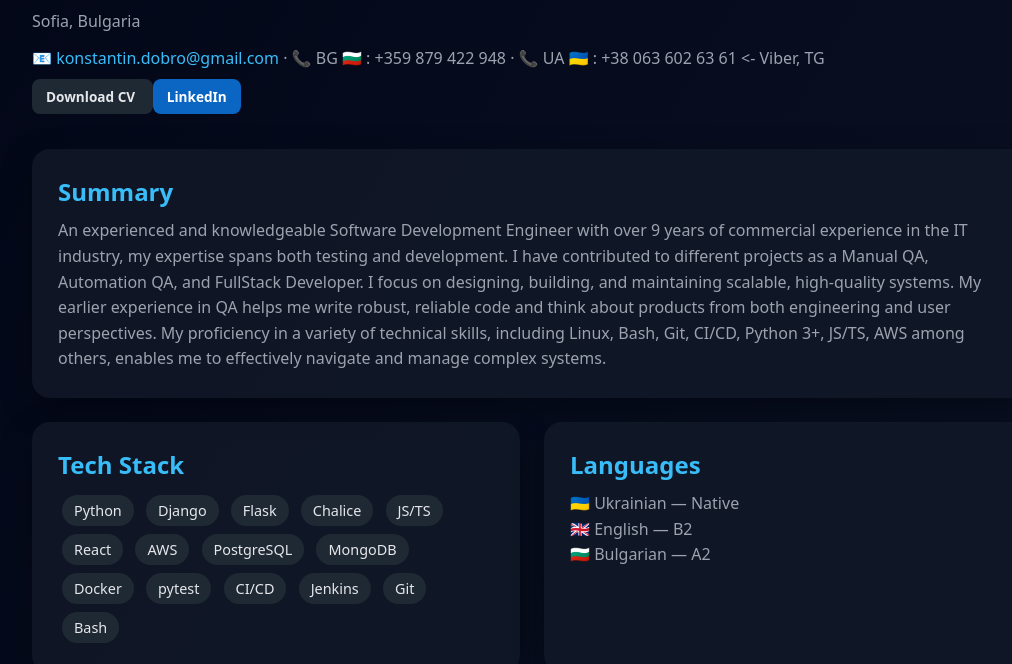
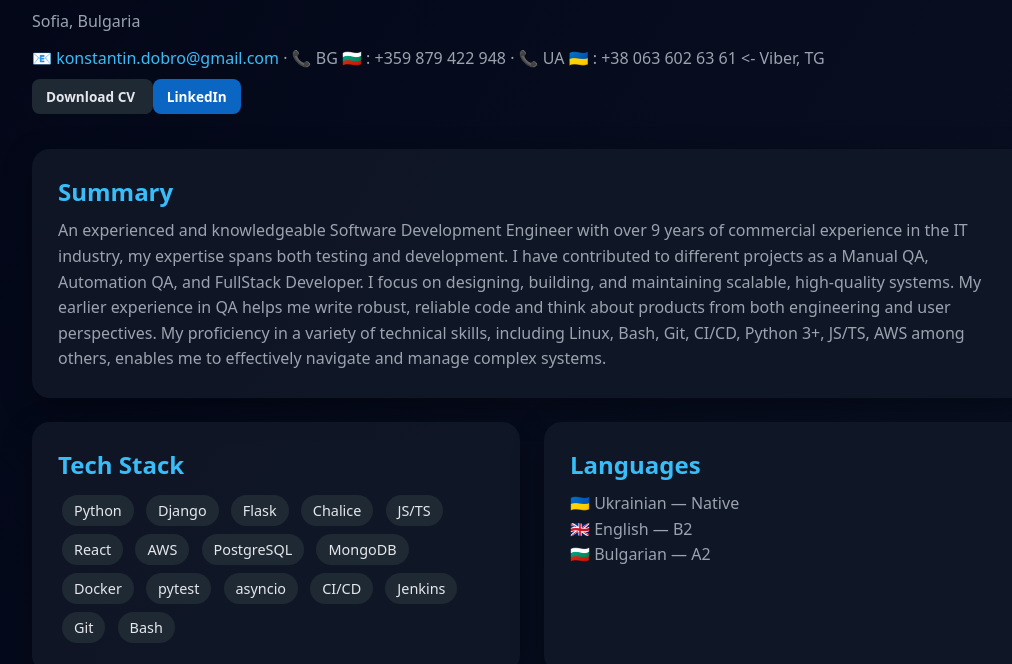
Before and after one commit to KonDob/KonDob.github.io, a plain HTML site: page index.html in a window 1280 px wide. Shown: the part 136-800 px from the top of the page, without its empty margins (108-1120 px from the left). Drawn offline with Linux system fonts and the light colour scheme.

Commit message:
Add asyncio

```diff
--- a/index.html
+++ b/index.html
@@ -203,6 +203,7 @@
                 <span class="badge">MongoDB</span>
                 <span class="badge">Docker</span>
                 <span class="badge">pytest</span>
+                <span class="badge">asyncio</span>
                 <span class="badge">CI/CD</span>
                 <span class="badge">Jenkins</span>
                 <span class="badge">Git</span>
```
